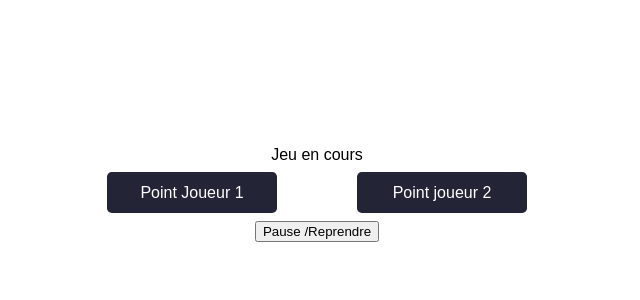
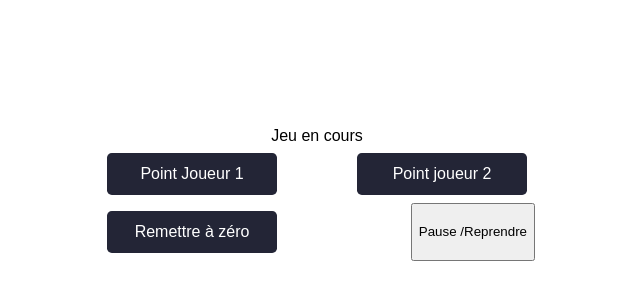
Before and after one commit to AlainNL/tennis-score, a React (Create React App) app: page / in a window 1280 px wide. Shown: the part 206-506 px from the top of the page, without its empty margins (323-963 px from the left). Built offline with nearby package versions, Linux system fonts and the light colour scheme.

Commit message:
reset button ok

```diff
--- a/src/App.js
+++ b/src/App.js
@@ -1,6 +1,7 @@
 import { PlayPauseButton } from "./PlayPauseButton";
 import { Display } from "./Display";
 import { PointScoredButton } from "./PointScoredButton";
+import { ResetButton } from "./ResetButton";
 
 export default function App() {
   return (
@@ -10,7 +11,10 @@ export default function App() {
           <PointScoredButton playerId="player1">Point Joueur 1</PointScoredButton>
           <PointScoredButton playerId="player2">Point joueur 2</PointScoredButton>
         </div>
-        <PlayPauseButton />
+        <div className="buttons-row">
+          <ResetButton />
+          <PlayPauseButton />
+        </div>
     </div>
   );
 }
--- /dev/null
+++ b/src/ResetButton.js
@@ -0,0 +1,17 @@
+import { useDispatch } from "react-redux";
+import { restartGame } from "./store";
+
+export function ResetButton() {
+  const dispatch = useDispatch();
+
+  return (
+    <button
+      className="button"
+      onClick={() => {
+        dispatch(restartGame());
+      }}
+    >
+      Remettre à zéro
+    </button>
+  );
+}
```
Also changed, not shown: src/index.js (+6 -6 lines).
